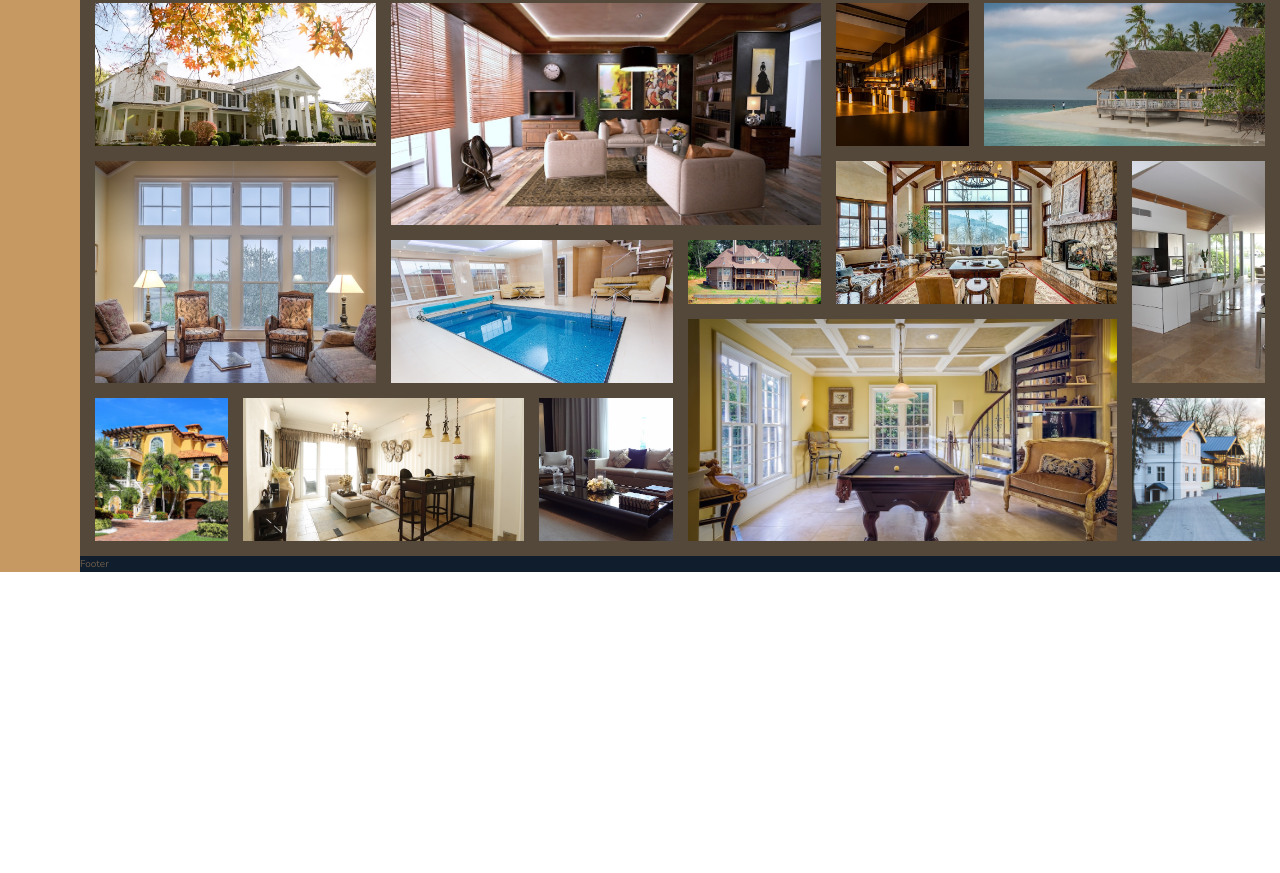
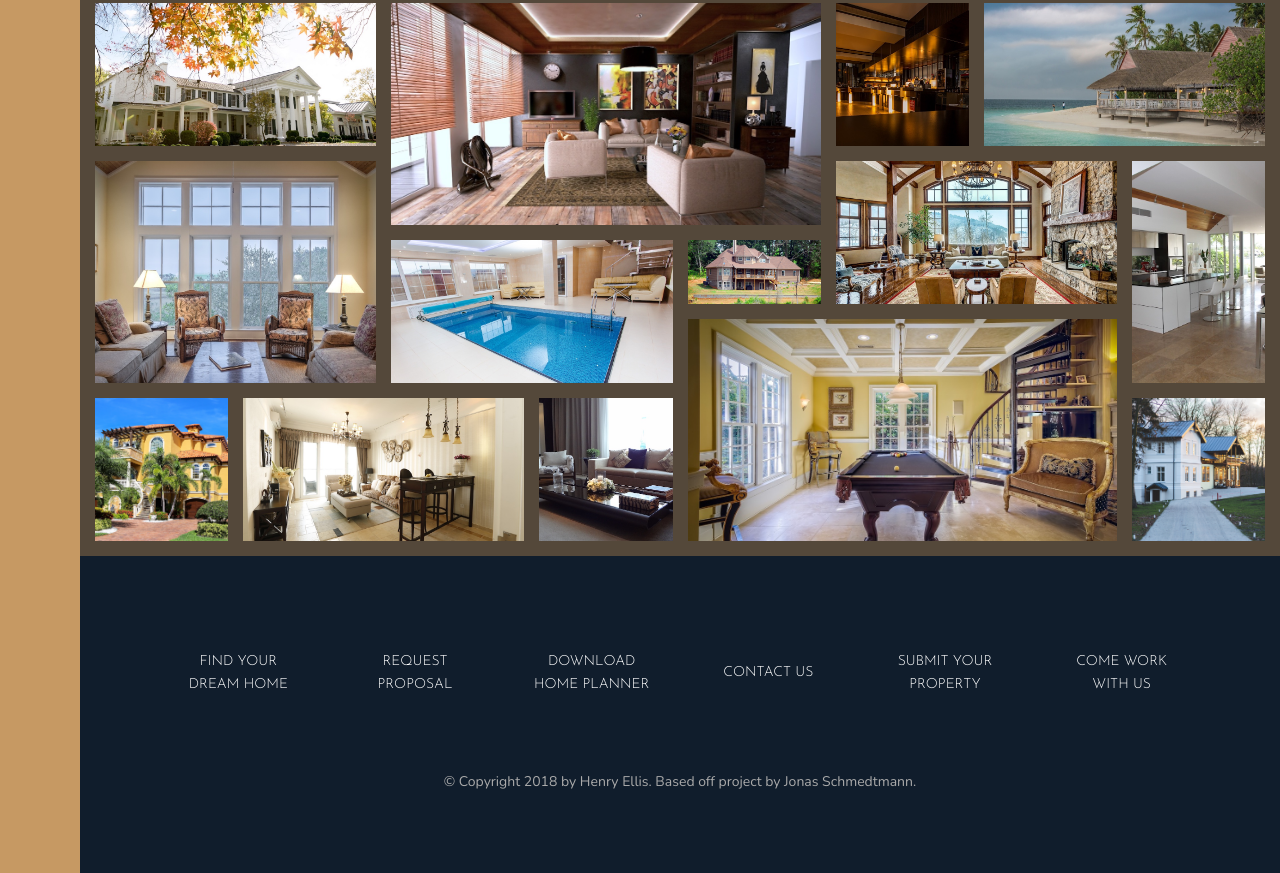
Before and after one commit to Henelllis/Nexter, a website: page index.html in a window 1280 px wide. Shown: the part 3084-3957 px from the top of the page. Before the commit the page ends 3656 px from the top, so only its background shows below. Drawn offline with nearby package versions, Linux system fonts and the light colour scheme.

Commit message:
Footer finished

```diff
--- a/index.html
+++ b/index.html
@@ -373,7 +373,17 @@
         </section>
 
         <footer class="footer">
-            Footer
+            <ul class="nav">
+                <li class="nav__item"><a href="#" class="nav__link">Find your dream home</a></li>
+                <li class="nav__item"><a href="#" class="nav__link">Request proposal</a></li>
+                <li class="nav__item"><a href="#" class="nav__link">Download home planner</a></li>
+                <li class="nav__item"><a href="#" class="nav__link">Contact us</a></li>
+                <li class="nav__item"><a href="#" class="nav__link">Submit your property</a></li>
+                <li class="nav__item"><a href="#" class="nav__link">Come work with us</a></li>
+            </ul>
+            <p class="copyright">
+                &copy; Copyright 2018 by Henry Ellis. Based off project by Jonas Schmedtmann.
+            </p>
         </footer>
 
     </body>
--- a/sass/_footer.scss
+++ b/sass/_footer.scss
@@ -1,5 +1,46 @@
 .footer {
     background-color: $color-secondary;
     grid-column: full-start / full-end;
+    padding: 8rem;
 
 }
+
+.nav {
+    list-style: none;
+
+    display: grid;
+    grid-template-columns: repeat(auto-fit , minmax(10rem , 1fr));
+    //justify-items: center;
+    align-items: center;
+    grid-gap: 2rem;
+
+    &__link:link,
+    &__link:visited {
+        font-size: 1.4rem;
+        color: #fff;
+        text-decoration: none;
+        font-family: $font-display;
+        text-transform: uppercase;
+        text-align: center;
+        padding: 1.5rem;
+        display: block;
+        transition: all .2s;
+    }
+
+    &__link:hover,
+    &__link:active {
+        background-color: rgba(#fff, .05);
+        transform: translateY(-3px);
+    }
+
+}
+
+
+.copyright {
+    font-size: 1.4rem;
+    color: $color-grey-light-2;
+    margin-top: 6rem;
+    margin-left: auto;
+    text-align: center;
+
+}
```
Also changed, not shown: css/style.css.
